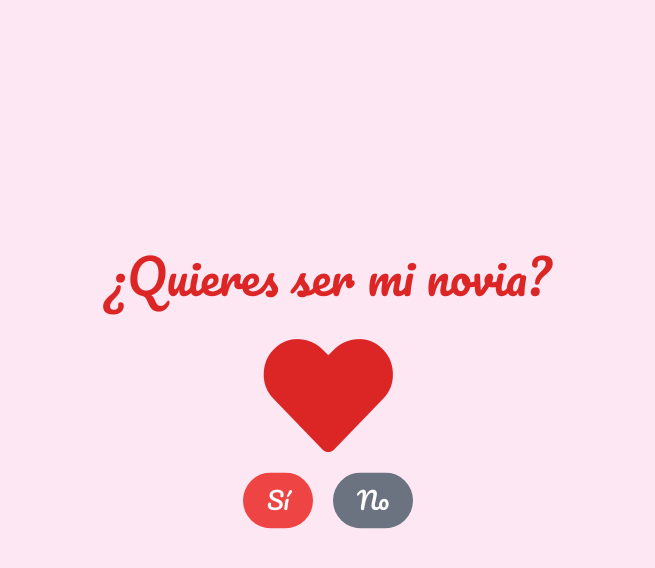
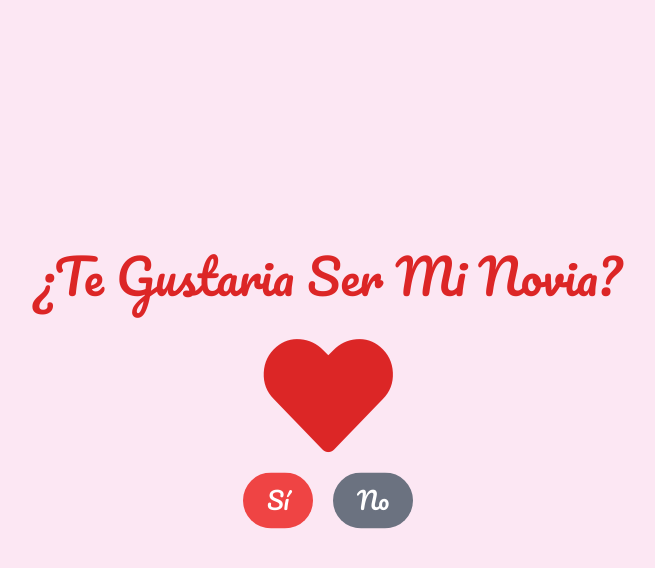
Before and after one commit to RBLXsHACKS/drk, a plain HTML site: page index.html in a window 1280 px wide. Both pictures are taken after a click on the button "Start". Shown: the whole page, without its empty margins (312-967 px from the left). Drawn offline with nearby package versions, Linux system fonts and the light colour scheme.

Commit message:
Update index.html

```diff
--- a/index.html
+++ b/index.html
@@ -84,7 +84,7 @@
   </div>
   <div class="hidden text-center" id="mainContent">
    <h1 class="text-5xl text-red-600 mb-8 slide-in">
-    ¿Quieres ser mi novia?
+    ¿Te Gustaria Ser Mi Novia?
    </h1>
    <div class="flex justify-center mb-8">
     <i class="fas fa-heart text-red-600 text-9xl heart" id="heartIcon">
```
